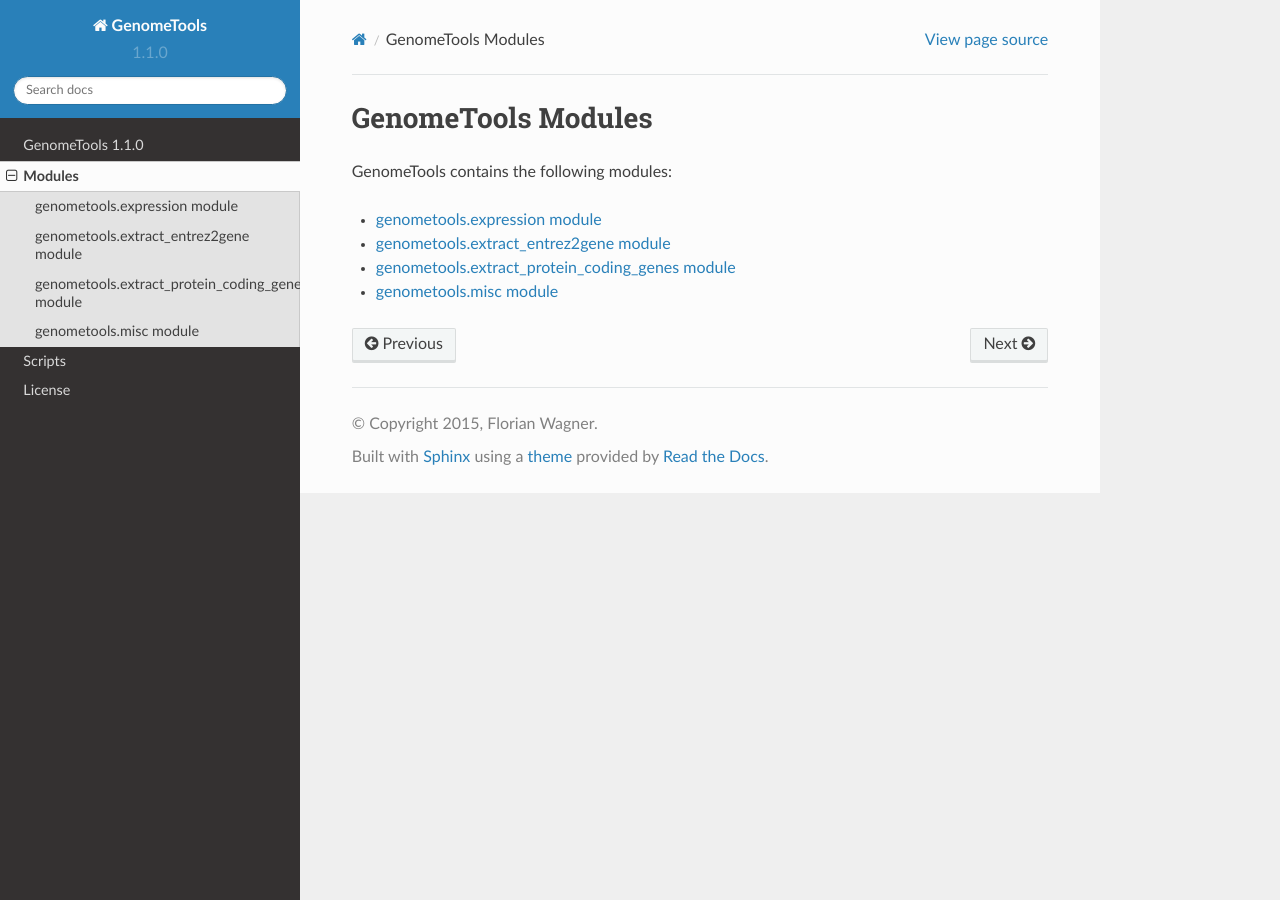
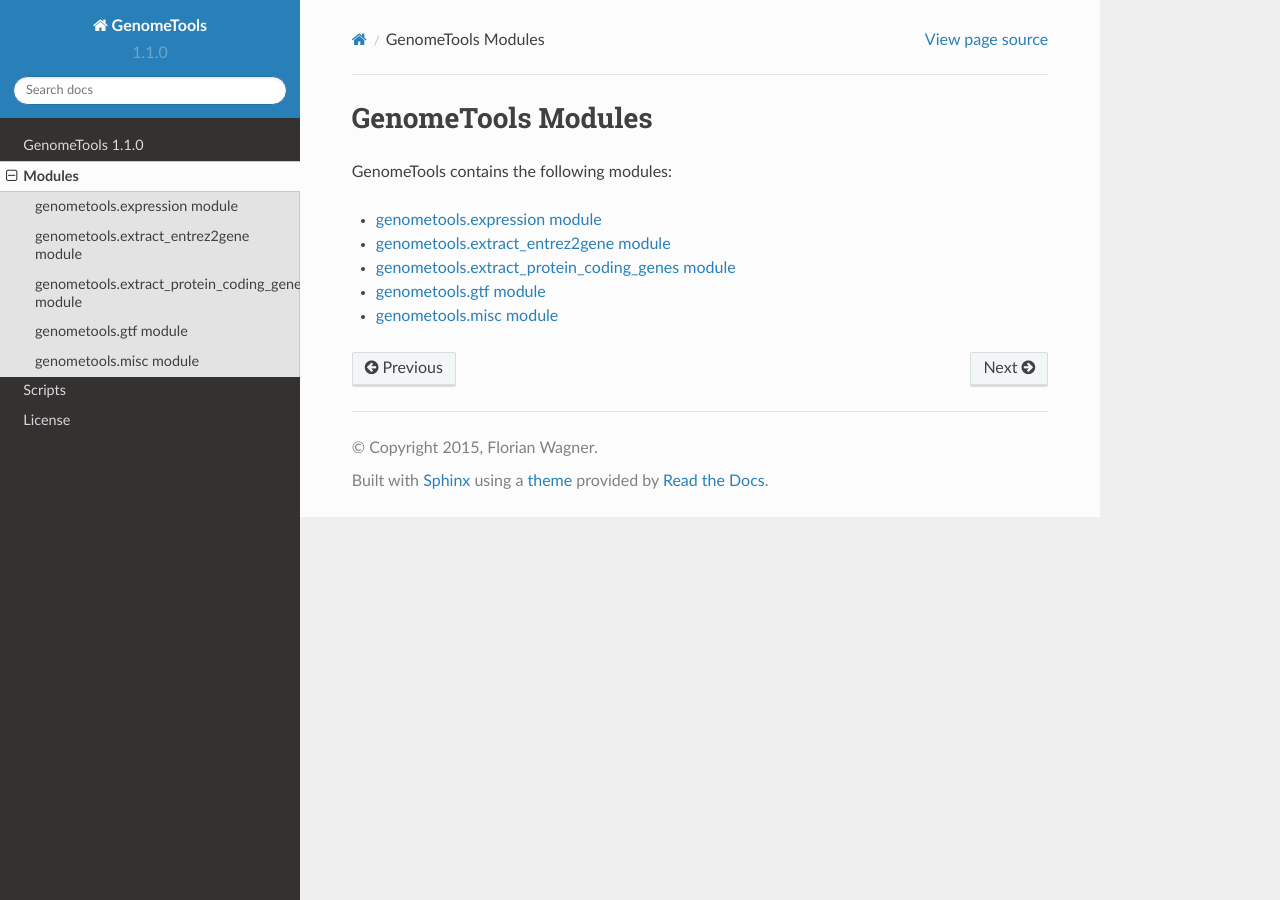
Before and after one commit to flo-compbio/genometools, a Sphinx documentation site: the page built from docs/source/modules.rst, in a window 1280 px wide. Built offline with Sphinx 7.4.7 and the Read the Docs theme 2.0.0, drawn with Linux system fonts in a browser that asks for light colours; the version number is read from the project's files by our own code.

Commit message:
update docs

```diff
--- /dev/null
+++ b/docs/source/api/genometools.gtf.rst
@@ -0,0 +1,7 @@
+genometools.gtf module
+======================
+
+.. automodule:: genometools.gtf
+    :members:
+    :undoc-members:
+    :show-inheritance:
--- a/docs/source/api/genometools.rst
+++ b/docs/source/api/genometools.rst
@@ -9,6 +9,7 @@
    genometools.expression
    genometools.extract_entrez2gene
    genometools.extract_protein_coding_genes
+   genometools.gtf
    genometools.misc
 
 Module contents
--- a/docs/source/index.rst
+++ b/docs/source/index.rst
@@ -15,7 +15,7 @@
 
 - Script to extract a list of all protein-coding genes from Ensembl GTF files: :ref:`extract_genes`
 - Script to extract a mapping from Entrez IDs to gene symbols: :ref:`extract_e2g`
-- Convenience function for configuring a logger: `misc.get_logger`
+- Convenience function for configuring a logger: `misc.configure_logger`
 
 Demo Notebooks
 --------------
```
